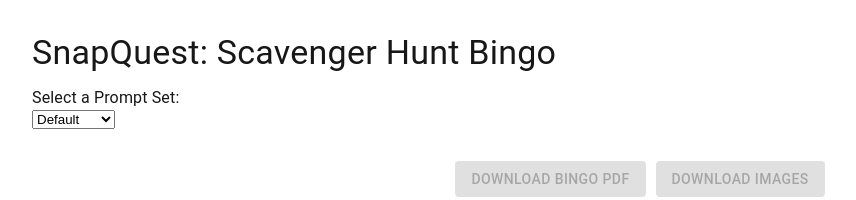
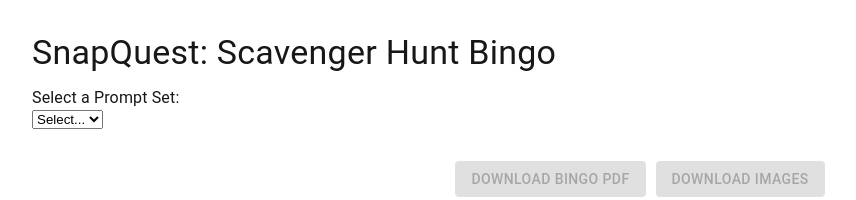
Before and after one commit to Peleton-011/snap-quest, a Next.js app: page / in a window 1280 px wide. Shown: the top 200 px of the page, without its empty margins (0-856 px from the left). Built offline with nearby package versions, Linux system fonts and the light colour scheme.

Commit message:
Reimplement the new selector options

```diff
--- a/app/page.tsx
+++ b/app/page.tsx
@@ -17,7 +17,7 @@ interface Tile {
 const App: React.FC = () => {
 	const [tiles, setTiles] = useState<Tile[]>([]);
 	const [activeTile, setActiveTile] = useState<Tile | null>(null);
-	const [promptSet, setPromptSet] = useState("default"); // Track the selected prompt set
+	const [promptSet, setPromptSet] = useState("select"); // Track the selected prompt set
 	const [isGeneratingPDF, setIsGeneratingPDF] = useState(false);
 	const [isDownloadingImages, setIsDownloadingImages] = useState(false);
 
@@ -94,9 +94,9 @@ const App: React.FC = () => {
 					value={promptSet}
 					onChange={(e) => setPromptSet(e.target.value)}
 				>
-					<option value="default">Default</option>
-					<option value="bookstore">Bookstore</option>
-					<option value="custom">Custom</option>
+					<option value="select">Select...</option>
+					<option value="books">Books</option>
+					<option value="art">Art</option>
 				</select>
 			</Box>
 
```
